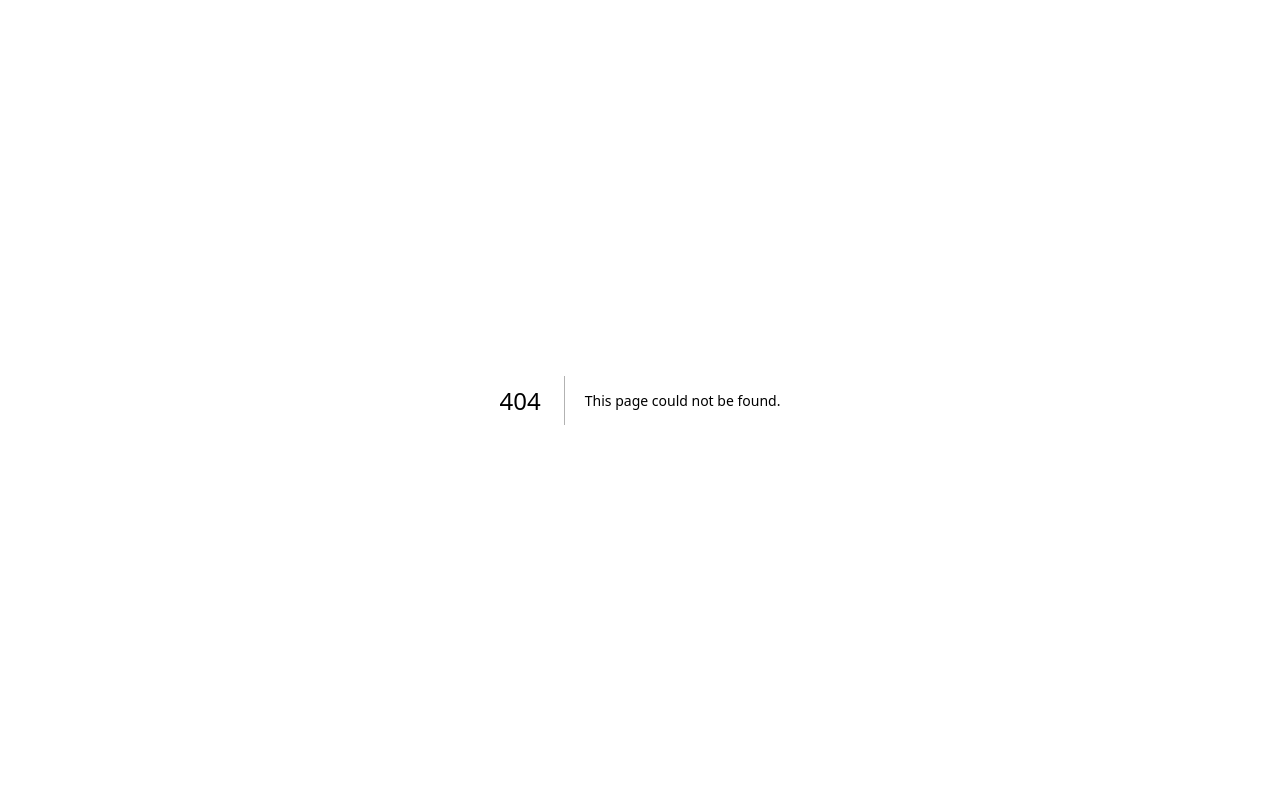
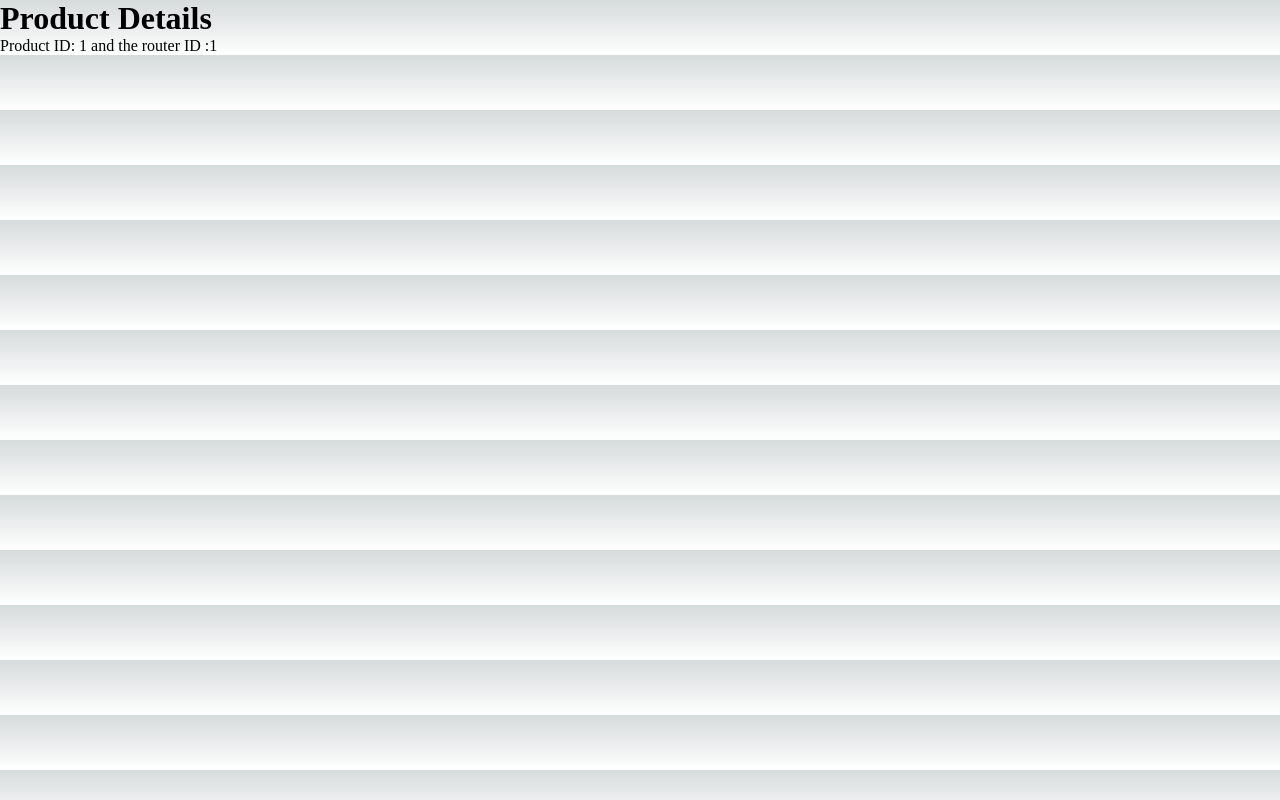
Before and after one commit to yogeshmishra667/Nextjs-App, a Next.js app: page /product/1/review/1 in a window 1280 px wide. Before the commit this address had no page. Built offline with nearby package versions, Linux system fonts and the light colour scheme.

Commit message:
added nested dynamic routing

```diff
--- /dev/null
+++ b/pages/product/[productId]/review/[reviewId].js
@@ -0,0 +1,15 @@
+import { useRouter } from 'next/router'; //for the access id parameter
+
+const ReviewDetails = () => {
+  const router = useRouter();
+  const { productId, reviewId } = router.query;
+
+  return (
+    <div>
+      <h1>Product Details</h1>
+      <p>Product ID: {productId} and the router ID :{reviewId}</p>
+    </div>
+  );
+}
+
+export default ReviewDetails;
--- /dev/null
+++ b/pages/product/[productId]/review/index.js
@@ -0,0 +1,5 @@
+const Review = () => {
+  return <div>Review</div>;
+}
+
+export default Review;
```
Also changed, not shown: pages/product/[productId]/index.js (renamed from pages/product/[productId].js).
